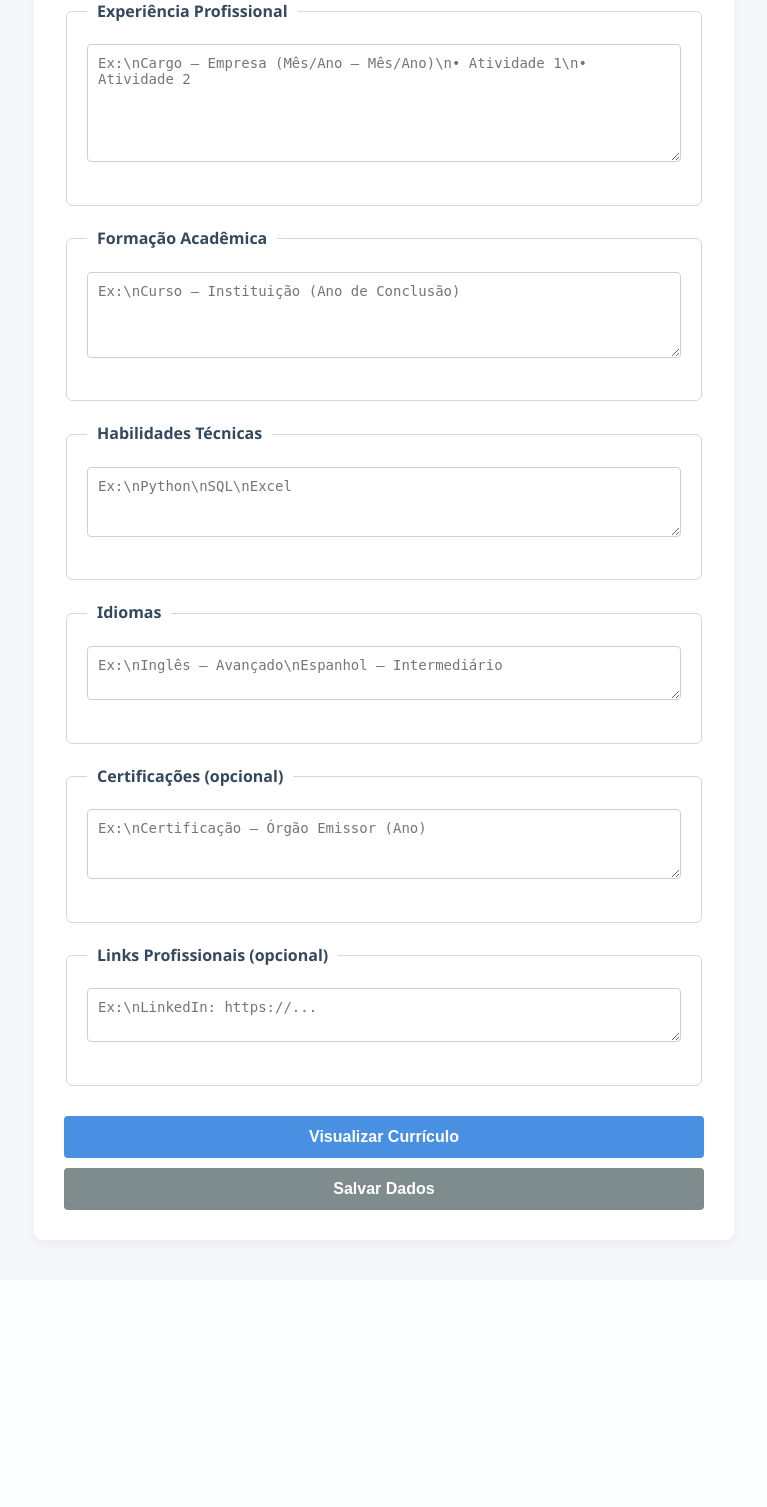
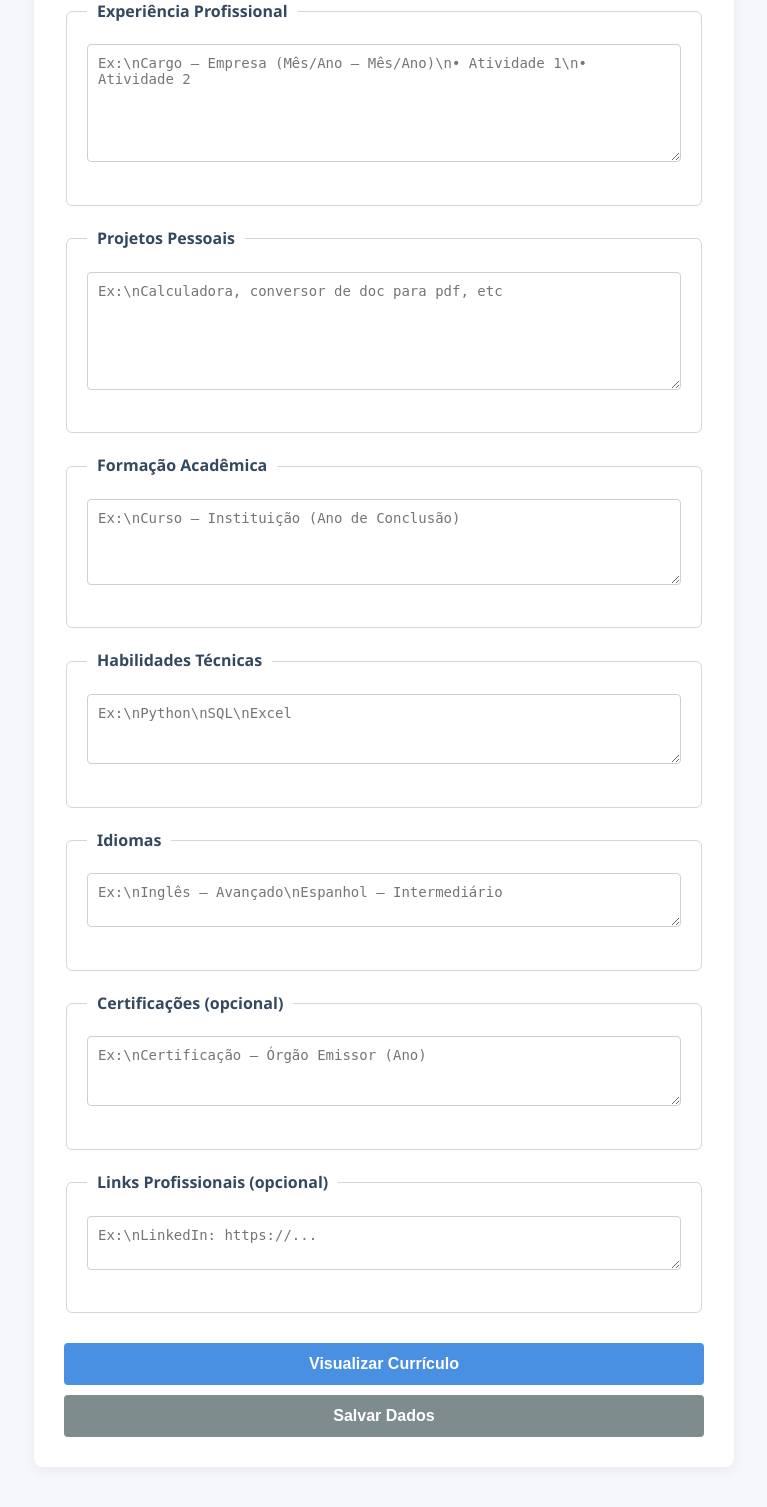
Before and after one commit to bruneconeco/gerador-curriculo, a Flask app: page / in a window 1280 px wide. Shown: the part 762-2269 px from the top of the page, without its empty margins (256-1023 px from the left). Before the commit the page ends 2008 px from the top, so only its background shows below. Run offline with Flask 3, Linux system fonts and the light colour scheme.

Commit message:
Corrige sessão de Projetos Pessoais no formulário

```diff
--- a/templates/curriculo.html
+++ b/templates/curriculo.html
@@ -24,6 +24,11 @@
     <div class="secao">
         <h2>Experiência Profissional</h2>
         <p class="preservar">{{ experiencia }}</p>
+    </div>
+
+    <div class="secao">
+        <h2>Projetos Pessoais</h2>
+        <p class="preservar">{{ projetos }}</p>
     </div>
 
     <div class="secao">
--- a/templates/form.html
+++ b/templates/form.html
@@ -4,7 +4,7 @@
   <meta charset="UTF-8">
   <title>Gerador de Currículo</title>
   <style>
-    /* Reset rápido para box sizing */
+
     *, *::before, *::after { box-sizing: border-box; }
     .theme-toggle {
   position: fixed;
@@ -205,6 +205,18 @@ body.dark-mode .theme-toggle {
       </fieldset>
 
       <fieldset>
+        <legend>Projetos Pessoais</legend>
+        <div class="form-group">
+          <textarea
+            id="projetos"
+            name="projetos"
+            rows="6"
+            placeholder="Ex:\nCalculadora, conversor de doc para pdf, etc"
+            required>{{ data.get('projetos', '') }}</textarea>
+        </div>
+      </fieldset>
+
+      <fieldset>
         <legend>Formação Acadêmica</legend>
         <div class="form-group">
           <textarea
```
